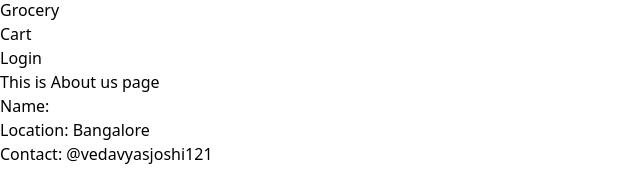
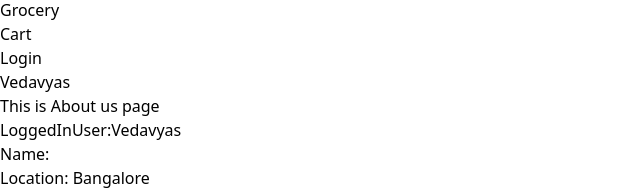
Before and after one commit to vedavyasjoshi/namaste_react, a React (Vite) app: page /about in a window 1280 px wide. Shown: the part 398-590 px from the top of the page, without its empty margins (0-640 px from the left). Built offline with nearby package versions, Linux system fonts and the light colour scheme.

Commit message:
react context

```diff
--- a/src/App.js
+++ b/src/App.js
@@ -1,4 +1,4 @@
-import React, { lazy, Suspense } from "react";
+import React, { lazy, Suspense, useState, useEffect } from "react";
 import ReactDOM from "react-dom/client";
 import Header from "./components/Header";
 import Body from "./components/Body";
@@ -6,16 +6,26 @@ import Contact from "./components/Contact";
 import Error from "./components/Error";
 import { createBrowserRouter, RouterProvider, Outlet } from "react-router-dom";
 import RestaurantMenu from "./components/RestaurantMenu";
+import UserContext from "./utils/UserContext";
 
 const Grocery = lazy(() => import("./components/Grocery"));
 const About = lazy(() => import("./components/About"));
 
 const AppLayout = () => {
+  const [userName, setUserName] = useState("");
+
+  useEffect(() => {
+    const data = { name: "Vedavyas" };
+    setUserName(data.name);
+  }, []);
+
   return (
-    <div className="app">
-      <Header />
-      <Outlet />
-    </div>
+    <UserContext.Provider value={{ loggedInUser: userName, setUserName }}>
+      <div className="app">
+        <Header />
+        <Outlet />
+      </div>
+    </UserContext.Provider>
   );
 };
 
--- a/src/components/About.js
+++ b/src/components/About.js
@@ -1,6 +1,7 @@
 import React from "react";
 import User from "./User";
 import UserClass from "./UserClass";
+import UserContext from "../utils/UserContext";
 
 class About extends React.Component {
   constructor(props) {
@@ -11,6 +12,12 @@ class About extends React.Component {
     return (
       <div>
         <h2>This is About us page</h2>
+        <div>
+          LoggedInUser:
+          <UserContext.Consumer>
+            {(data) => data.loggedInUser}
+          </UserContext.Consumer>
+        </div>
         <User />
         {/* <UserClass name={"Vedavyas"} /> */}
       </div>
--- a/src/components/Body.js
+++ b/src/components/Body.js
@@ -2,19 +2,20 @@ import Shimmer from "../Shimmer";
 import useOnlineStatus from "../utils/useOnlineStatus";
 import useRestaurantList from "../utils/useRestaurantList";
 import RestaurantCard, { withPromotedLabel } from "./RestuarantCard";
-import { useEffect, useState } from "react";
+import { useEffect, useState, useContext } from "react";
 import { Link } from "react-router-dom";
+import UserContext from "../utils/UserContext";
 
 const Body = () => {
   const listOfRestaurants = useRestaurantList();
   const [filteredListOfRestaurants, setFilteredListOfRestaurants] = useState(
     []
   );
-
   const RestaurantCardPromoted = withPromotedLabel(RestaurantCard);
 
   const [searchText, setSearchText] = useState("");
   const onlineStatus = useOnlineStatus();
+  const {loggedInUser, setUserName} = useContext(UserContext);
 
   useEffect(
     () => setFilteredListOfRestaurants(listOfRestaurants),
@@ -63,6 +64,16 @@ const Body = () => {
             Top Rated Restaurant
           </button>
         </div>
+        <div className="m-4 p-4 flex items-center">
+          <label>UserName</label>
+          <input
+            className="border border-black p-2"
+            value={loggedInUser}
+            onChange={(e) => {
+              setUserName(e.target.value);
+            }}
+          />
+        </div>
       </div>
       <div className="flex flex-wrap">
         {filteredListOfRestaurants.map((res) => (
--- a/src/components/Header.js
+++ b/src/components/Header.js
@@ -1,11 +1,13 @@
-import { useState } from "react";
+import { useState, useContext } from "react";
 import { LOGO_URL } from "../utils/constants";
 import { Link } from "react-router-dom";
 import useOnlineStatus from "../utils/useOnlineStatus";
+import UserContext from "../utils/UserContext";
 
 const Header = () => {
   const [btnName, setBtnName] = useState("Login");
   const onlineStatus = useOnlineStatus();
+  const { loggedInUser } = useContext(UserContext);
 
   return (
     <div className="flex justify-between bg-pink-50 shadow-lg sm:bg-yellow-50 lg:bg-green-50">
@@ -35,6 +37,7 @@ const Header = () => {
           >
             {btnName}
           </button>
+          <li className="px-4">{loggedInUser}</li>
         </ul>
       </div>
     </div>
--- a/src/components/RestuarantCard.js
+++ b/src/components/RestuarantCard.js
@@ -24,7 +24,9 @@ export const withPromotedLabel = (RestaurantCard) => {
   return (props) => {
     return (
       <div>
-        <label className="absolute bg-black text-white m-2 p-2 rounded-lg">Promoted</label>
+        <label className="absolute bg-black text-white m-2 p-2 rounded-lg">
+          Promoted
+        </label>
         <RestaurantCard {...props} />
       </div>
     );
--- /dev/null
+++ b/src/utils/UserContext.js
@@ -0,0 +1,7 @@
+import { createContext } from "react";
+
+const UserContext = createContext({
+    loggedInUser: "Default User"
+})
+
+export default UserContext
--- a/src/utils/useRestaurantList.js
+++ b/src/utils/useRestaurantList.js
@@ -1,5 +1,4 @@
 import { useEffect, useState } from "react";
-import { RES_MENU_URL } from "./constants";
 
 const useRestaurantList = (resId) => {
   const [listOfRestaurants, setListOfRestaurants] = useState([]);
```
